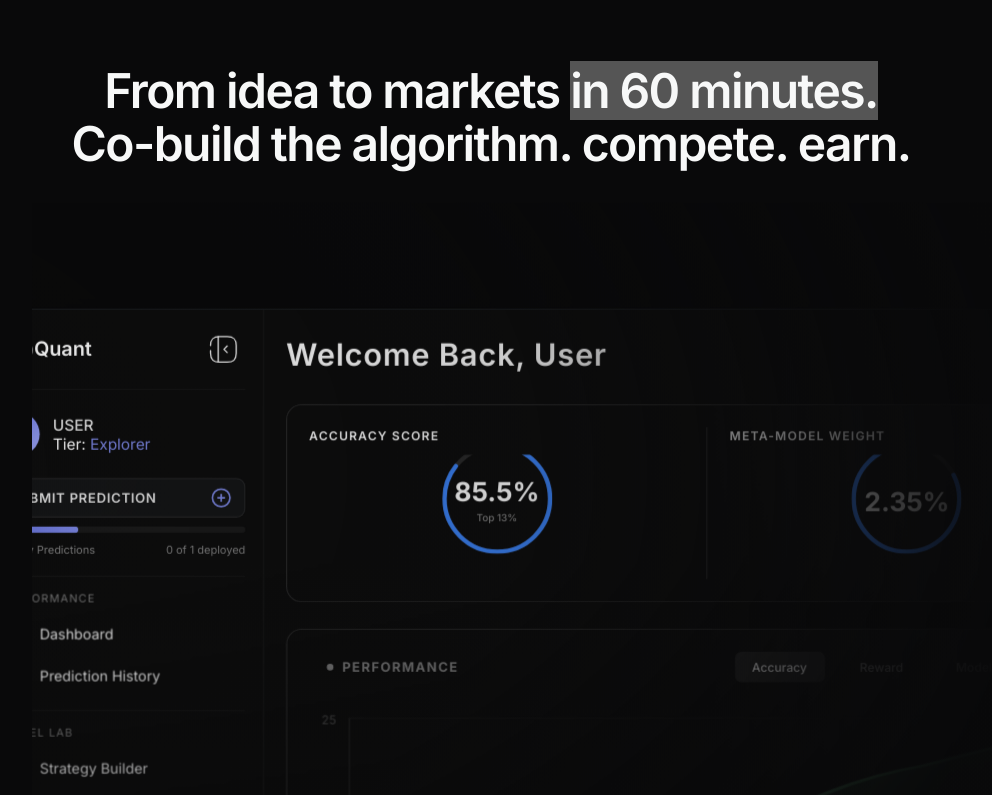
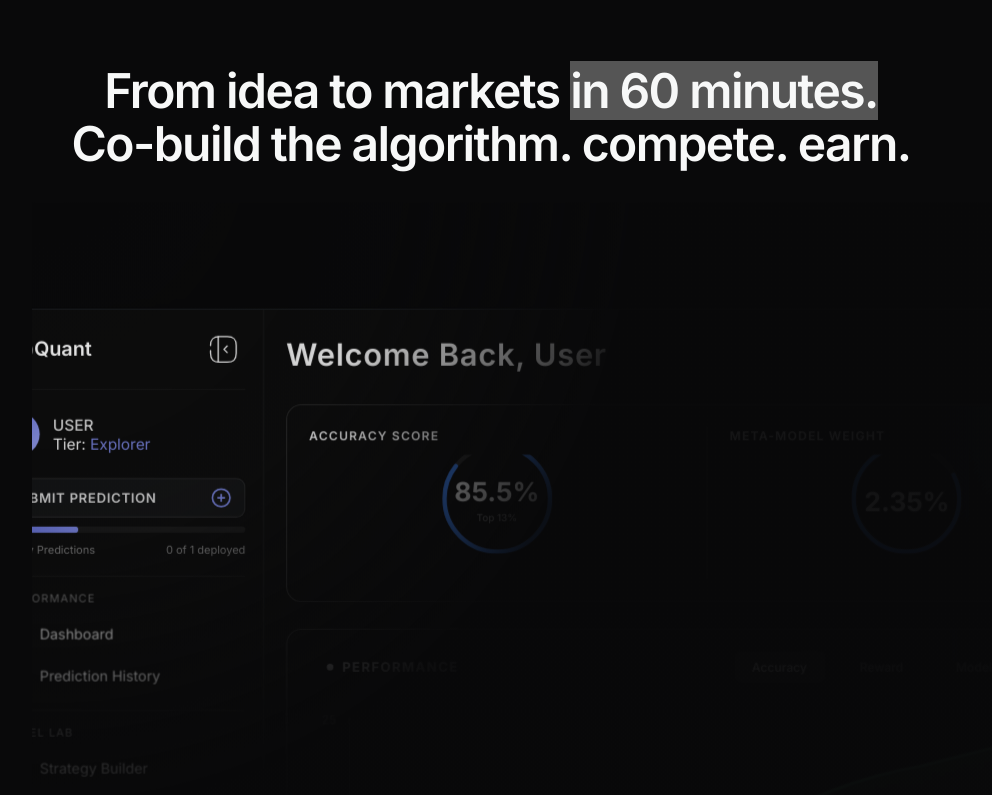
Before and after one commit to Capquant2026/CQ-landing-page-final-, a Next.js app: page / in a window 1280 px wide. Shown: the part 960-1755 px from the top of the page, without its empty margins (149-1141 px from the left). Built offline with nearby package versions, Linux system fonts and the light colour scheme.

Commit message:
Fixed gradient

```diff
--- a/components/Hero.tsx
+++ b/components/Hero.tsx
@@ -109,13 +109,14 @@ From idea to markets{" "}
 >
   {/* Premium gradient mask — radial reveal + edge darkening */}
   <div
-          className="absolute -inset-x-[50vw] -top-[3rem] sm:-top-17 -bottom-4 z-80 pointer-events-none opacity-100"
+    className="absolute -inset-x-[20vw] -top-[2rem] sm:-top-17 -bottom-4 z-80 pointer-events-none opacity-100"
     style={{
       background: `
-              radial-gradient(ellipse 45% 75% at 15% 30%, transparent 0%, rgba(9,9,10,0.20) 60%, rgba(9,9,10,0.95) 100%),
+              radial-gradient(ellipse 30% 60% at 15% 0%, transparent 0%, rgba(9,9,10,0.20) 60%, rgba(9,9,10,0.95) 100%),
               linear-gradient(to left, rgba(9,9,10,0.5) 0%, rgba(9,9,10,0.5) 10%, transparent 30%),
               linear-gradient(to top, rgba(9,9,10,0.5) 0%, rgba(9,9,10,0.3) 5%, transparent 30%)
             `,
+
     }}
   />
   <Dashboard />
```
Lines whose indentation alone changed are shown as unchanged.
